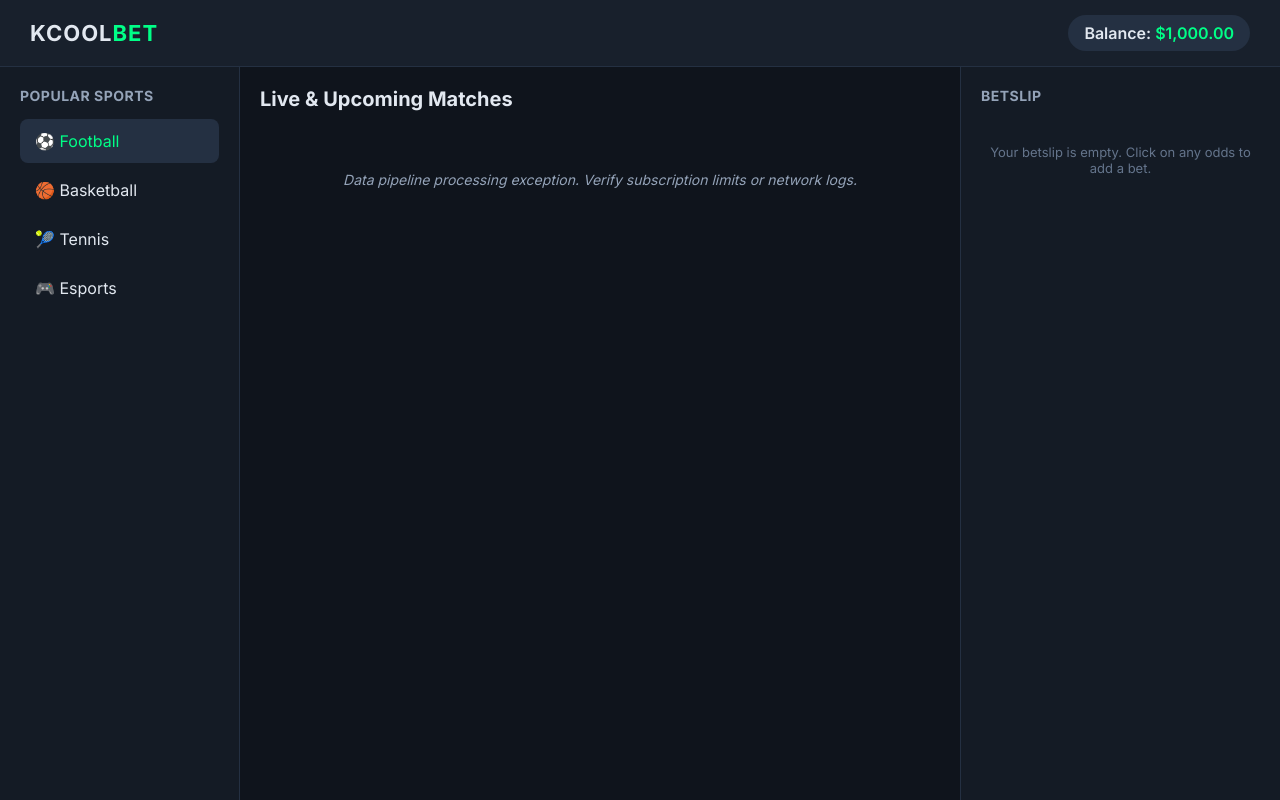
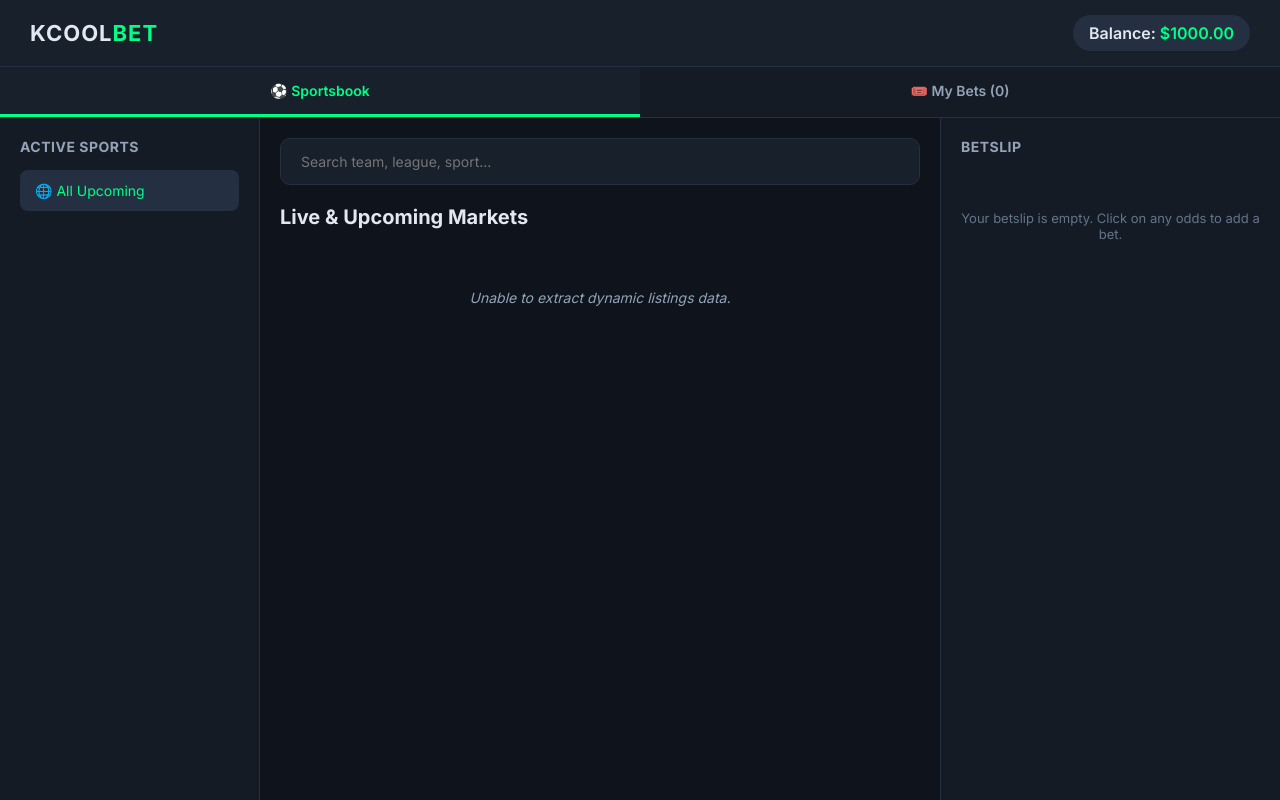
Before and after one commit to KcoolFx24/kcoolrat, a PHP site: page / in a window 1280 px wide. Run offline with PHP 8.4, Linux system fonts and the light colour scheme.

Commit message:
Add files via upload

```diff
--- a/app.js
+++ b/app.js
@@ -1,74 +1,164 @@
 // Global API Configuration Details
 const API_KEY = '9a046389be577339c39b240764d954bb';
-const REGION = 'eu'; // decimal layout odds tracking standards
+const REGION = 'eu';
 
+// Application Memory State Machine Engine
 let currentOdds = 0;
 let userBalance = 1000.00;
-let chosenSportEndpoint = 'upcoming'; // Default global variable track
+let currentActiveSport = 'upcoming';
 
-// Program Boot Execution Handshaker
+// Boot initialization sequence
 window.addEventListener('DOMContentLoaded', () => {
-    // Initial fetch of real global odds data values
-    fetchLiveSportsOdds(chosenSportEndpoint);
+    initializeDatabase();
+    fetchAllInSeasonSportsLeagues();
+    fetchLiveMatchesData(currentActiveSport);
 
-    // Dynamic responsive Mobile Dropdown Selector trigger listener rule
-    const mobileSelector = document.getElementById('sports-dropdown');
-    mobileSelector.addEventListener('change', (event) => {
-        chosenSportEndpoint = event.target.value;
-        fetchLiveSportsOdds(chosenSportEndpoint);
+    // Setup listener event hook for mobile filter elements
+    const mobileDropdown = document.getElementById('sports-dropdown');
+    mobileDropdown.addEventListener('change', (e) => {
+        currentActiveSport = e.target.value;
+        fetchLiveMatchesData(currentActiveSport);
     });
 });
 
 /**
- * REST Engine logic connecting directly out to the global sports data node network.
+ * TAB CONTAINER NAVIGATION CONTROLLER: Switches full view panes interactively
  */
-async function fetchLiveSportsOdds(sportPath) {
+function switchMainView(targetView) {
+    const sportsbookPane = document.getElementById('view-pane-sportsbook');
+    const myBetsPane = document.getElementById('view-pane-mybets');
+    const sidebarElement = document.getElementById('left-sidebar-wrapper');
+
+    const tabSportsbookBtn = document.getElementById('tab-sportsbook');
+    const tabMyBetsBtn = document.getElementById('tab-mybets');
+
+    // Remove old state styling markers
+    tabSportsbookBtn.classList.remove('active');
+    tabMyBetsBtn.classList.remove('active');
+
+    if (targetView === 'sportsbook') {
+        tabSportsbookBtn.classList.add('active');
+        sportsbookPane.classList.remove('style-hidden');
+        myBetsPane.classList.add('style-hidden');
+
+        // Restore sidebar visibility layout on desktop monitors
+        sidebarElement.style.opacity = "1";
+        sidebarElement.style.pointerEvents = "auto";
+    } else if (targetView === 'mybets') {
+        tabMyBetsBtn.classList.add('active');
+        sportsbookPane.classList.add('style-hidden');
+        myBetsPane.classList.remove('style-hidden');
+
+        // Hide sidebar when reading full ledger tickets to provide clear viewing grids
+        sidebarElement.style.opacity = "0.2";
+        sidebarElement.style.pointerEvents = "none";
+
+        // Render updated history metrics whenever looking directly at the tab panel
+        renderHistoryLedgerCards();
+    }
+}
+
+/**
+ * DATABASE INITIALIZATION: Syncs state values inside client localStorage blocks
+ */
+function initializeDatabase() {
+    if (localStorage.getItem('kcoolbet_balance') === null) {
+        localStorage.setItem('kcoolbet_balance', userBalance.toFixed(2));
+    } else {
+        userBalance = parseFloat(localStorage.getItem('kcoolbet_balance'));
+    }
+    document.getElementById('balance').innerText = '$' + userBalance.toFixed(2);
+
+    if (localStorage.getItem('kcoolbet_history') === null) {
+        localStorage.setItem('kcoolbet_history', JSON.stringify([]));
+    }
+    renderHistoryLedgerCards();
+}
+
+/**
+ * AUTOMATIC LEAGUE FETCH: Pulls ALL sports globally in season right now
+ */
+async function fetchAllInSeasonSportsLeagues() {
+    try {
+        const response = await fetch(`https://api.the-odds-api.com/v4/sports/?apiKey=${API_KEY}`);
+        if (!response.ok) return;
+
+        const sports = await response.json();
+
+        const desktopList = document.getElementById('desktop-sports-list');
+        const mobileSelect = document.getElementById('sports-dropdown');
+
+        sports.forEach(sport => {
+            if (!sport.active) return;
+
+            // 1. Desktop elements mapping
+            const desktopLi = document.createElement('li');
+            desktopLi.innerText = '🏆 ' + sport.title;
+            desktopLi.onclick = () => filterBySport(sport.key, desktopLi);
+            desktopList.appendChild(desktopLi);
+
+            // 2. Mobile components options injection mapping
+            const mobileOption = document.createElement('option');
+            mobileOption.value = sport.key;
+            mobileOption.innerText = '🏆 ' + sport.title;
+            mobileSelect.appendChild(mobileOption);
+        });
+    } catch (err) {
+        console.error(err);
+    }
+}
+
+function filterBySport(sportKey, currentElement) {
+    currentActiveSport = sportKey;
+
+    const listItems = document.querySelectorAll('.sports-list li');
+    listItems.forEach(item => item.classList.remove('active'));
+    currentElement.classList.add('active');
+
+    document.getElementById('sports-dropdown').value = sportKey;
+    fetchLiveMatchesData(sportKey);
+}
+
+/**
+ * SPORTSBOOK LIVESTREAM CORE HANDSHAKER FEED PIPELINE
+ */
+async function fetchLiveMatchesData(sportPath) {
     const loader = document.getElementById('matches-loader');
     const container = document.getElementById('live-matches-container');
 
-    // Reset layout visibility settings before processing fetch chains
     loader.style.display = 'block';
-    loader.innerText = 'Syncing real-time global live sportsbook tables...';
     container.innerHTML = '';
 
     try {
-        let fetchUrl = `https://api.the-odds-api.com/v4/sports/upcoming/odds/?regions=${REGION}&oddsFormat=decimal&apiKey=${API_KEY}`;
+        let endpointUrl = `https://api.the-odds-api.com/v4/sports/upcoming/odds/?regions=${REGION}&oddsFormat=decimal&apiKey=${API_KEY}`;
 
-        // If user targets specific sport filters rather than global generic lists
         if (sportPath !== 'upcoming') {
-            fetchUrl = `https://api.the-odds-api.com/v4/sports/${sportPath}/odds/?regions=${REGION}&oddsFormat=decimal&apiKey=${API_KEY}`;
+            endpointUrl = `https://api.the-odds-api.com/v4/sports/${sportPath}/odds/?regions=${REGION}&oddsFormat=decimal&apiKey=${API_KEY}`;
         }
 
-        const response = await fetch(fetchUrl);
-
-        if (!response.ok) {
-            throw new Error('API processing limit threshold conflict or network failure.');
-        }
+        const response = await fetch(endpointUrl);
+        if (!response.ok) throw new Error('Data limits flagged or connection pipeline closed.');
 
         const data = await response.json();
-
         loader.style.display = 'none';
 
         if (data.length === 0) {
-            container.innerHTML = '<div class="loading-text">No active markets matched this sport title criteria right now.</div>';
+            container.innerHTML = '<div class="loading-text">No active matches matched this sport title criteria right now.</div>';
             return;
         }
 
-        // Slice array elements down to parse standard clean listings
-        data.slice(0, 10).forEach(match => {
+        data.forEach(match => {
             const bookmaker = match.bookmakers[0];
             if (!bookmaker) return;
-
             const market = bookmaker.markets[0];
             if (!market) return;
 
-            // Mathematical decimal validation formulas parsing standard endpoints safely
-            const homeOdds = market.outcomes.find(o => o.name === match.home_team)?.price || 1.95;
+            const homeOdds = market.outcomes.find(o => o.name === match.home_team)?.price || 1.90;
             const awayOdds = market.outcomes.find(o => o.name === match.away_team)?.price || 2.10;
-            const drawOdds = market.outcomes.find(o => o.name.toLowerCase() === 'draw')?.price || 3.25;
+            const drawOdds = market.outcomes.find(o => o.name.toLowerCase() === 'draw')?.price || 3.20;
 
-            const matchCardHtml = `
-                <div class="match-card">
+            const matchHtml = `
+                <div class="match-card" data-teams="${match.home_team.toLowerCase()} ${match.away_team.toLowerCase()}" data-league="${match.sport_title.toLowerCase()}" data-sport="${match.sport_key.toLowerCase()}">
                     <div class="match-details">
                         <span class="league">${match.sport_title}</span>
                         <div class="teams">
@@ -93,17 +183,36 @@
                     </div>
                 </div>
             `;
-            container.innerHTML += matchCardHtml;
+            container.innerHTML += matchHtml;
         });
 
-    } catch (error) {
-        console.error(error);
-        loader.innerText = 'Data pipeline processing exception. Verify subscription limits or network logs.';
+        executeLiveSearch();
+
+    } catch (err) {
+        console.error(err);
+        loader.innerText = 'Unable to extract dynamic listings data.';
     }
 }
 
+function executeLiveSearch() {
+    const query = document.getElementById('sports-search-bar').value.toLowerCase().trim();
+    const matchCards = document.querySelectorAll('.match-card');
+
+    matchCards.forEach(card => {
+        const teamsData = card.getAttribute('data-teams') || '';
+        const leagueData = card.getAttribute('data-league') || '';
+        const sportData = card.getAttribute('data-sport') || '';
+
+        if (query === "" || teamsData.includes(query) || leagueData.includes(query) || sportData.includes(query)) {
+            card.style.display = 'flex';
+        } else {
+            card.style.display = 'none';
+        }
+    });
+}
+
 /**
- * Betslip Handling & Calculations Functions
+ * INTERACTIVE SLIP ACTION CONTROLLERS
  */
 function addToSlip(buttonElement, matchName, selection, odds) {
     currentOdds = odds;
@@ -127,28 +236,50 @@
 function calculatePayout() {
     const stakeInput = document.getElementById('stake-input').value;
     const stake = parseFloat(stakeInput) || 0;
-
     const potentialPayout = stake * currentOdds;
     document.getElementById('payout-amount').innerText = '$' + potentialPayout.toFixed(2);
 }
 
+/**
+ * CORE DATABASE LOG COMMIT CONTROLLERS
+ */
 function confirmBet() {
     const stake = parseFloat(document.getElementById('stake-input').value) || 0;
 
     if (stake <= 0) {
-        alert('Please specify a valid positive numeric currency token value.');
+        alert('Please specify a positive numerical stake parameter.');
         return;
     }
 
     if (stake > userBalance) {
-        alert('Insufficient platform resources available inside session registry.');
+        alert('Insufficient wallet resources available inside registry.');
         return;
     }
 
     userBalance -= stake;
+    localStorage.setItem('kcoolbet_balance', userBalance.toFixed(2));
     document.getElementById('balance').innerText = '$' + userBalance.toFixed(2);
 
-    alert('Bet successfully logged under the current KCOOLBET tracking system node!');
+    const matchName = document.getElementById('slip-match').innerText;
+    const selection = document.getElementById('slip-selection').innerText;
+    const potentialPayout = stake * currentOdds;
+
+    const transactionRecord = {
+        id: Date.now(),
+        match: matchName,
+        pick: selection,
+        odds: currentOdds.toFixed(2),
+        stake: stake.toFixed(2),
+        payout: potentialPayout.toFixed(2)
+    };
+
+    const existingHistory = JSON.parse(localStorage.getItem('kcoolbet_history'));
+    existingHistory.unshift(transactionRecord);
+    localStorage.setItem('kcoolbet_history', JSON.stringify(existingHistory));
+
+    alert('Bet successfully cataloged safely inside the KCOOLBET storage core!');
+
+    renderHistoryLedgerCards();
 
     document.getElementById('betslip-active').classList.add('style-hidden');
     document.getElementById('betslip-empty').classList.remove('style-hidden');
@@ -156,3 +287,40 @@
     const allOddsButtons = document.querySelectorAll('.odds-btn');
     allOddsButtons.forEach(btn => btn.classList.remove('selected'));
 }
+
+/**
+ * HISTORY LEDGER DOM PARSER RENDER MODULE
+ */
+function renderHistoryLedgerCards() {
+    const historyData = JSON.parse(localStorage.getItem('kcoolbet_history')) || [];
+    const container = document.getElementById('history-container');
+    const displayCount = document.getElementById('history-count');
+
+    displayCount.innerText = historyData.length;
+
+    // Only parse visual items if container element exists in current rendering frame
+    if (!container) return;
+    container.innerHTML = '';
+
+    if (historyData.length === 0) {
+        container.innerHTML = '<div class="empty-history-text">No betting history found in local database.</div>';
+        return;
+    }
+
+    historyData.forEach(bet => {
+        const historicalCardHtml = `
+            <div class="history-card">
+                <div class="history-match">${bet.match}</div>
+                <div class="history-details-row">
+                    <span>Pick: <strong>${bet.pick}</strong> (@${bet.odds})</span>
+                    <span>Stake: <strong>$${bet.stake}</strong></span>
+                </div>
+                <div class="history-details-row" style="margin-top: 8px; border-top: 1px dashed #243042; padding-top: 8px;">
+                    <span style="color: #64748b;">Status: <span style="color: #eab308; font-weight: 600;">Open</span></span>
+                    <span>Payout: <strong style="color: #00ff87;">$${bet.payout}</strong></span>
+                </div>
+            </div>
+        `;
+        container.innerHTML += historicalCardHtml;
+    });
+}
--- a/index.html
+++ b/index.html
@@ -3,68 +3,72 @@
 <head>
     <meta charset="UTF-8">
     <meta name="viewport" content="width=device-width, initial-scale=1.0">
-    <title>KCOOLBET | Sportsbook</title>
+    <title>KCOOLBET | Sportsbook Pro</title>
     <link rel="stylesheet" href="style.css">
-    <!-- Premium Inter Typography -->
     <link href="https://fonts.googleapis.com/css2?family=Inter:wght@400;500;600;700&display=swap" rel="stylesheet">
 </head>
 <body>
 
-    <!-- Top Navigation Bar -->
     <header class="navbar">
         <div class="logo">KCOOL<span>BET</span></div>
         <div class="user-balance">Balance: <span id="balance">$1,000.00</span></div>
     </header>
 
-    <!-- Main Dashboard Grid Layout -->
+    <nav class="view-navigation-tabs">
+        <button id="tab-sportsbook" class="nav-tab active" onclick="switchMainView('sportsbook')">⚽ Sportsbook</button>
+        <button id="tab-mybets" class="nav-tab" onclick="switchMainView('mybets')">🎟️ My Bets (<span id="history-count">0</span>)</button>
+    </nav>
+
     <div class="dashboard-container">
 
-        <!-- Left Sidebar: Sports Navigation (Hidden automatically on mobile screens) -->
-        <aside class="sidebar">
-            <h3>Popular Sports</h3>
-            <ul class="sports-list">
-                <li class="active">⚽ Football</li>
-                <li>🏀 Basketball</li>
-                <li>🎾 Tennis</li>
-                <li>🎮 Esports</li>
+        <aside class="sidebar" id="left-sidebar-wrapper">
+            <h3>Active Sports</h3>
+            <ul class="sports-list" id="desktop-sports-list">
+                <li class="active" onclick="filterBySport('upcoming', this)">🌐 All Upcoming</li>
             </ul>
         </aside>
 
-        <!-- Center Column: Main Sportsbook Display -->
         <main class="main-content">
 
-            <!-- Mobile Responsive Dropdown Menu (Hidden on Desktop) -->
+            <div id="view-pane-sportsbook" class="view-panel">
+                <div class="search-wrapper">
+                    <input type="text" id="sports-search-bar" placeholder="Search team, league, sport..." oninput="executeLiveSearch()">
+                </div>
+
                 <div class="mobile-sports-menu">
-                <label for="sports-dropdown">Select Sport:</label>
+                    <label for="sports-dropdown">Filter:</label>
                     <select id="sports-dropdown">
-                    <option value="upcoming" selected>⚽ All Upcoming Sports</option>
-                    <option value="soccer_epl">⚽ English Premier League</option>
-                    <option value="basketball_nba">🏀 NBA Basketball</option>
-                    <option value="tennis_atp">🎾 ATP Tennis</option>
+                        <option value="upcoming">🌐 All Upcoming Sports</option>
                     </select>
                 </div>
 
                 <div class="section-header">
-                <h2>Live & Upcoming Matches</h2>
+                    <h2>Live & Upcoming Markets</h2>
                 </div>
 
-            <!-- Fetch Loader Mechanism -->
-            <div id="matches-loader" class="loading-text">Fetching live global odds from the blockchain feed...</div>
+                <div id="matches-loader" class="loading-text">Connecting to sports feed network...</div>
 
-            <!-- Target container where JavaScript dumps the active real matches -->
                 <div id="live-matches-container"></div>
+            </div>
+
+            <div id="view-pane-mybets" class="view-panel style-hidden">
+                <div class="section-header">
+                    <h2>My Placed Bets History</h2>
+                </div>
+                <div id="history-container" class="history-view-grid">
+                    <div class="empty-history-text">No betting history found in local database.</div>
+                </div>
+            </div>
+
         </main>
 
-        <!-- Right Sidebar: Interactive Betslip Module -->
-        <aside class="betslip-container">
+        <aside class="betslip-container" id="right-betslip-wrapper">
             <h3>Betslip</h3>
 
-            <!-- Default Empty State View -->
             <div id="betslip-empty" class="betslip-empty">
                 Your betslip is empty. Click on any odds to add a bet.
             </div>
 
-            <!-- Active Processing View (Switched dynamically via JS) -->
             <div id="betslip-active" class="betslip-active style-hidden">
                 <div class="slip-item">
                     <div class="slip-match" id="slip-match">Match Template</div>
@@ -87,7 +91,6 @@
 
     </div>
 
-    <!-- Injecting Logic Scripts -->
     <script src="app.js"></script>
 </body>
 </html>
--- a/style.css
+++ b/style.css
@@ -50,11 +50,68 @@
 }
 
 /* ==========================================================================
-   LAYOUT STRUCTURE (3-COLUMN DESKTOP SPLIT)
+   VIEW NAVIGATION TABS INTERFACE
+   ========================================================================== */
+.view-navigation-tabs {
+    display: flex;
+    background-color: #141b25;
+    border-bottom: 1px solid #243042;
+}
+
+.nav-tab {
+    flex: 1;
+    background: none;
+    border: none;
+    color: #94a3b8;
+    padding: 15px 20px;
+    font-size: 14px;
+    font-weight: 600;
+    cursor: pointer;
+    text-align: center;
+    transition: all 0.2s;
+    border-bottom: 3px solid transparent;
+}
+
+.nav-tab:hover {
+    color: #fff;
+    background-color: #1c2635;
+}
+
+.nav-tab.active {
+    color: #00ff87;
+    border-bottom-color: #00ff87;
+    background-color: #18202c;
+}
+
+/* ==========================================================================
+   SEARCH ENGINE UI
+   ========================================================================== */
+.search-wrapper {
+    margin-bottom: 20px;
+}
+
+#sports-search-bar {
+    width: 100%;
+    background-color: #18202c;
+    border: 1px solid #243042;
+    color: #fff;
+    padding: 14px 20px;
+    border-radius: 10px;
+    font-size: 14px;
+    outline: none;
+    transition: border 0.2s;
+}
+
+#sports-search-bar:focus {
+    border-color: #00ff87;
+}
+
+/* ==========================================================================
+   LAYOUT STRUCTURE (3-COLUMN DESKTOP VIEW)
    ========================================================================== */
 .dashboard-container {
     display: grid;
-    grid-template-columns: 240px 1fr 320px;
+    grid-template-columns: 260px 1fr 340px;
     flex: 1;
     overflow: hidden;
 }
@@ -87,7 +143,11 @@
     border-radius: 8px;
     cursor: pointer;
     margin-bottom: 5px;
-    transition: background 0.2s;
+    font-size: 14px;
+    transition: all 0.2s;
+    white-space: nowrap;
+    overflow: hidden;
+    text-overflow: ellipsis;
 }
 
 .sports-list li:hover, .sports-list li.active {
@@ -198,7 +257,7 @@
     color: #64748b;
     text-align: center;
     font-size: 13px;
-    margin-top: 40px;
+    padding: 40px 0;
 }
 
 .betslip-active {
```
Also changed, not shown: other parts of style.css (+104 -62 lines). Lines whose indentation alone changed are shown as unchanged.
